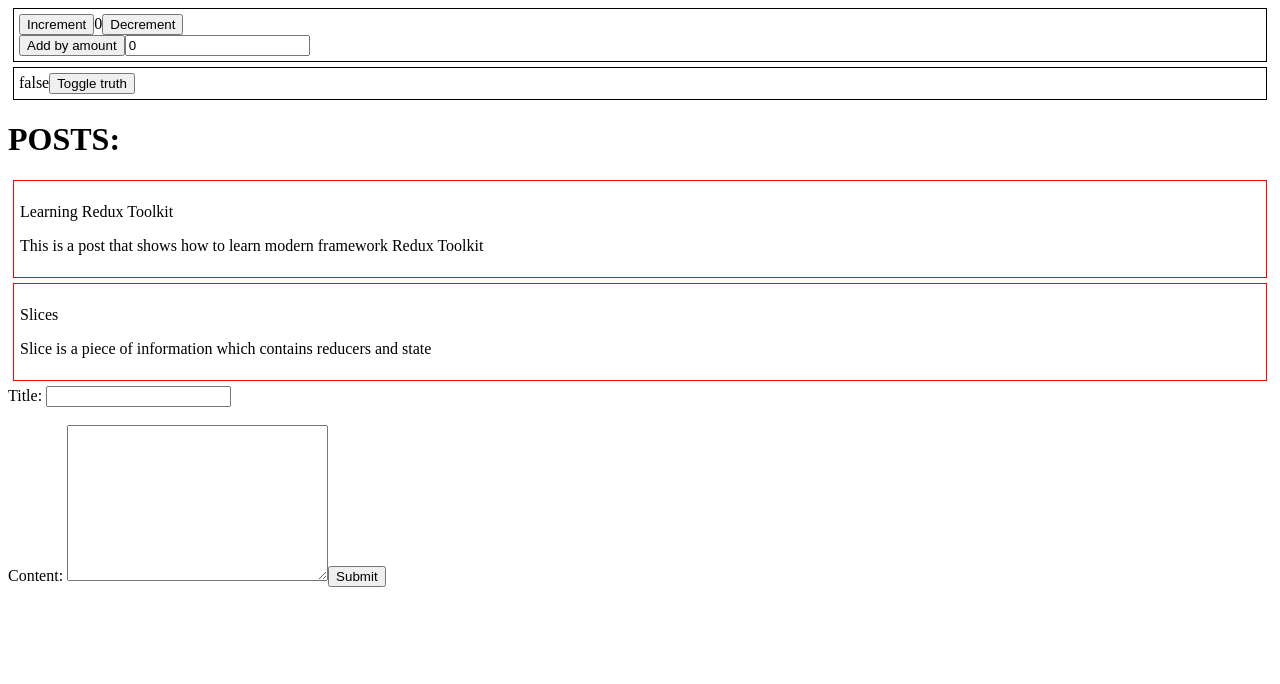
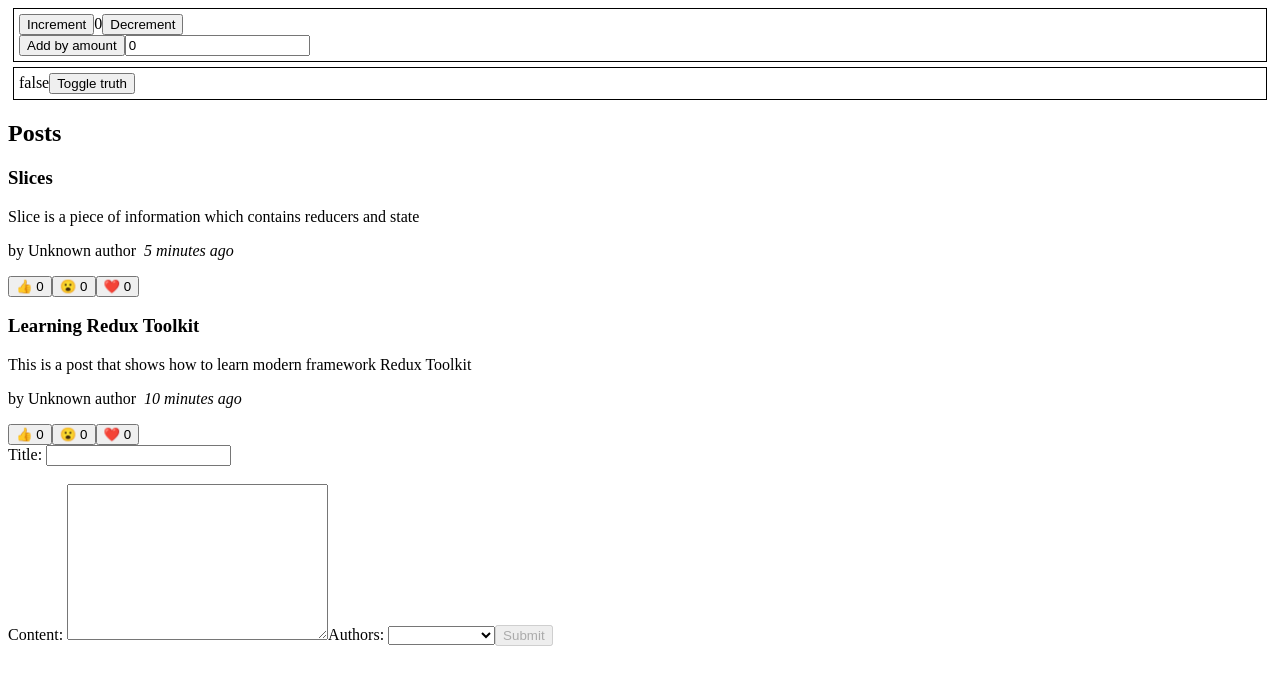
Before and after one commit to zrvnarmarin/Apartmenify-App-React-Redux-Toolkit-Supabase-, a React (Vite) app in the folder redux-demo/: page / in a window 1280 px wide. Shown: the top 684 px of the page. Built offline with nearby package versions, Linux system fonts and the light colour scheme.

Commit message:
adding emojis, date and authors to posts

```diff
--- a/redux-demo/package.json
+++ b/redux-demo/package.json
@@ -10,6 +10,7 @@
   },
   "dependencies": {
     "@reduxjs/toolkit": "^1.9.2",
+    "date-fns": "^2.29.3",
     "react": "^18.2.0",
     "react-dom": "^18.2.0",
     "react-redux": "^8.0.5"
--- a/redux-demo/src/features/posts/AddNewPostForm.jsx
+++ b/redux-demo/src/features/posts/AddNewPostForm.jsx
@@ -1,14 +1,19 @@
 import React, { useState } from 'react'
 import { addPost } from './postsSlice'
-import { useDispatch } from 'react-redux';
+import { useDispatch, useSelector } from 'react-redux';
 import { nanoid } from '@reduxjs/toolkit';
+import { selectAllUsers } from './../users/usersSlice';
 
 const AddNewPostForm = () => {
     const [title, setTitle] = useState('')
     const [content, setContent] = useState('')
+    const [userId, setUserId] = useState('')
 
     const titleChangeHandler = e => setTitle(e.target.value)
     const contentChangeHandler = e => setContent(e.target.value)
+    const authorChangeHandler = e => setUserId(e.target.value)
+
+    const users = useSelector(selectAllUsers)
 
     const dispatch = useDispatch()
     const onAddNewPost = (post) => dispatch(addPost(post))
@@ -20,7 +25,14 @@ const AddNewPostForm = () => {
             onAddNewPost({
                 title: title,
                 content: content,
-                id: nanoid()
+                id: nanoid(),
+                userId: userId,
+                date: new Date().toISOString(),
+                reactions: {
+                    thumbsUp: 0,
+                    wow: 0,
+                    heart: 0
+                }
             })
 
             setTitle('')
@@ -28,7 +40,7 @@ const AddNewPostForm = () => {
         }
     }
 
-
+    const canSave = Boolean(title) && Boolean(content) && Boolean(userId)
 
     return (
         <form onSubmit={formSubmitHandler}>
@@ -36,7 +48,19 @@ const AddNewPostForm = () => {
             <input value={title} onChange={titleChangeHandler} type="text" id='postTitle' /> <br /> <br />
             <label htmlFor="postContent">Content: </label>
             <textarea value={content} onChange={contentChangeHandler} name="postContent" id="postContent" cols="30" rows="10"></textarea>
-        <button type='submit'>Submit</button>
+            <label  htmlFor="postauthor">Authors: </label>
+            <select onChange={authorChangeHandler} name="postAuthor" id="postAuthor">
+                <option value=""></option>
+                {users.map(user =>
+                    <option
+                        key={user.id}
+                        value={user.id}
+                    >
+                        {user.name}
+                    </option>
+                )}
+            </select>
+            <button disabled={!canSave} type='submit'>Submit</button>
         </form>
     )
 }
--- /dev/null
+++ b/redux-demo/src/features/posts/PostAuthor.jsx
@@ -0,0 +1,14 @@
+import { useSelector } from 'react-redux';
+import { selectAllUsers } from '../users/usersSlice';
+
+import React from 'react'
+
+const PostAuthor = ({ userId }) => {
+  const users = useSelector(selectAllUsers)
+  const author = users.find(user => user.id === userId)
+
+  return <span>by { author ? author.name : 'Unknown author'}</span>
+
+}
+
+export default PostAuthor
--- a/redux-demo/src/features/posts/PostsList.jsx
+++ b/redux-demo/src/features/posts/PostsList.jsx
@@ -1,22 +1,31 @@
-import React from 'react'
-import { selectAllPosts } from './postsSlice';
-import { useSelector, useDispatch } from 'react-redux';
+import { useSelector } from "react-redux";
+import { selectAllPosts } from "./postsSlice";
+import PostAuthor from "./PostAuthor";
+import ReactionButtons from "./ReactionButtons";
+import TimeAgo from "./TimeAgo";
 
 const PostsList = () => {
     const posts = useSelector(selectAllPosts)
 
+    const orderedPosts = posts.slice().sort((a, b) => b.date.localeCompare(a.date))
 
-  return (
-    <div>
-        <h1>POSTS:</h1>
-        {posts.map(post =>
-            <div key={post.id} style={{ border: '1px solid red', margin: '5px', padding: '6px'}}>
-                <p>{post.title}</p>
-                <p>{post.content}</p>
-            </div>
-        )}
-    </div>
-  )
+    const renderedPosts = orderedPosts.map(post => (
+        <article key={post.id}>
+            <h3>{post.title}</h3>
+            <p>{post.content.substring(0, 100)}</p>
+            <p className="postCredit">
+              <PostAuthor userId={post.userId} />
+              <TimeAgo timestamp={post.date} />
+            </p>
+            <ReactionButtons post={post} />
+        </article>
+    ))
+
+    return (
+        <section>
+            <h2>Posts</h2>
+            {renderedPosts}
+        </section>
+    )
 }
-
 export default PostsList
--- /dev/null
+++ b/redux-demo/src/features/posts/ReactionButtons.jsx
@@ -0,0 +1,31 @@
+import React from 'react'
+import { useDispatch } from 'react-redux'
+import { addReaction } from './postsSlice'
+
+const reactionEmoji = {
+    thumbsUp: '👍',
+    wow: '😮',
+    heart: '❤️️'
+}
+
+const ReactionButtons = ({ post }) => {
+    const dispatch = useDispatch()
+
+    const reactionButtons = Object.entries(reactionEmoji).map(([name, emoji]) => {
+        return (
+            <button
+                key={name}
+                type="button"
+                onClick={() => dispatch(addReaction({ postId: post.id, reaction: name}))}
+            >
+                {emoji} {post.reactions[name]}
+            </button>
+        )
+    })
+
+    return (
+        <div>{reactionButtons}</div>
+    )
+}
+
+export default ReactionButtons
--- /dev/null
+++ b/redux-demo/src/features/posts/TimeAgo.jsx
@@ -0,0 +1,20 @@
+import { parseISO, formatDistanceToNow } from "date-fns";
+import React from 'react'
+
+const TimeAgo = ({ timestamp }) => {
+    let timeAgo = ''
+
+    if (timestamp) {
+        const date = parseISO(timestamp)
+        const timePeriod = formatDistanceToNow(date)
+        timeAgo = `${timePeriod} ago`
+    }
+
+  return (
+    <span title={timestamp}>
+        &nbsp; <i>{timeAgo}</i>
+    </span>
+  )
+}
+
+export default TimeAgo
--- a/redux-demo/src/features/posts/postsSlice.js
+++ b/redux-demo/src/features/posts/postsSlice.js
@@ -1,8 +1,29 @@
 import { createSlice, nanoid } from '@reduxjs/toolkit';
+import { sub } from 'date-fns'
 
 const initialState = [
-    { id: 1, title: 'Learning Redux Toolkit', content: 'This is a post that shows how to learn modern framework Redux Toolkit'},
-    { id: 2, title: 'Slices', content: 'Slice is a piece of information which contains reducers and state'},
+    {
+        id: 1,
+        date: sub(new Date(), { minutes: 10 }).toISOString(),
+        title: 'Learning Redux Toolkit',
+        content: 'This is a post that shows how to learn modern framework Redux Toolkit',
+        reactions: {
+            thumbsUp: 0,
+            wow: 0,
+            heart: 0
+        }
+    },
+    {
+        id: 2,
+        date: sub(new Date(), { minutes: 5 }).toISOString(),
+        title: 'Slices',
+        content: 'Slice is a piece of information which contains reducers and state',
+        reactions: {
+            thumbsUp: 0,
+            wow: 0,
+            heart: 0
+        }
+    },
 ]
 
 export const postsSlice = createSlice({
@@ -10,10 +31,17 @@ export const postsSlice = createSlice({
     initialState,
     reducers: {
         addPost: (state, action) => {state.push(action.payload)},
+        addReaction: (state, action) => {
+            const { postId, reaction } = action.payload
+            const existingPost = state.find(post => post.id === postId)
+            if (existingPost) {
+                existingPost.reactions[reaction]++
+            }
+        }
     }
 })
 
-export const { addPost } = postsSlice.actions
+export const { addPost, addReaction } = postsSlice.actions
 
 export const selectAllPosts = (state) => state.posts
 
--- /dev/null
+++ b/redux-demo/src/features/users/usersSlice.js
@@ -0,0 +1,18 @@
+import { createSlice } from '@reduxjs/toolkit';
+
+const initialState = [
+    { id: '0', name: 'Marin Zrvnar' },
+    { id: '1', name: 'Ivan Ivankovic' },
+    { id: '2', name: 'Zoran Krletic' }
+]
+
+const usersSlice = createSlice({
+    name: 'users',
+    initialState,
+    reducers: {
+
+    }
+})
+
+export const selectAllUsers = (state) => state.users
+export default usersSlice.reducer
--- a/redux-demo/src/store/store.js
+++ b/redux-demo/src/store/store.js
@@ -1,10 +1,12 @@
 import { configureStore } from '@reduxjs/toolkit';
 import counterReducer from './../features/counter/counterSlice';
 import postsReducer from '../features/posts/postsSlice'
+import usersReducer from '../features/users/usersSlice'
 
 export const store = configureStore({
     reducer: {
         counter: counterReducer,
-        posts: postsReducer
+        posts: postsReducer,
+        users: usersReducer
     }
 })
```
Also changed, not shown: 1 other file (tests, documents, lock files or other folders). Lines whose indentation alone changed are shown as unchanged.
